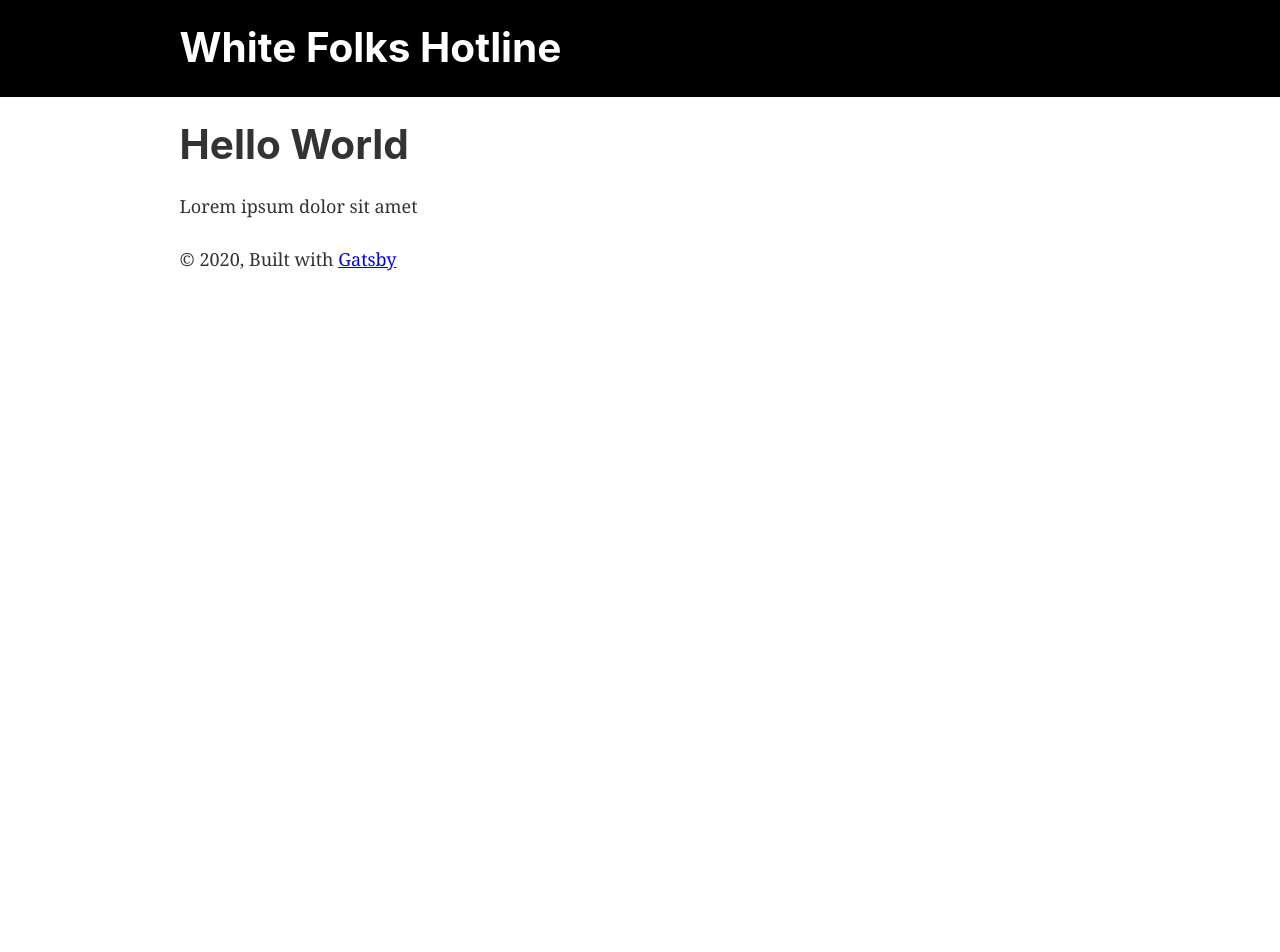
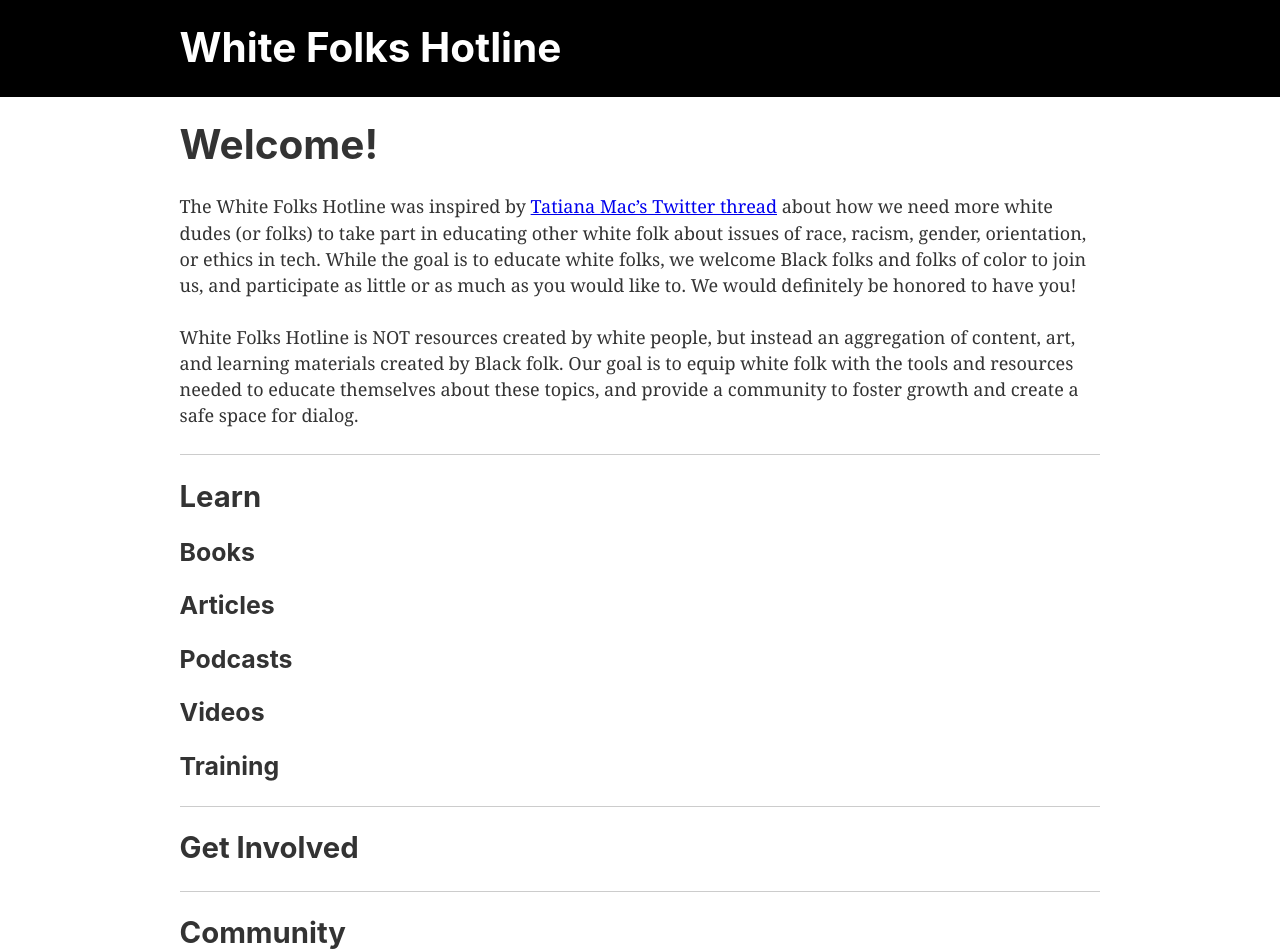
Before and after one commit to kkemple/white-folks-hotline, a Gatsby site: page / in a window 1280 px wide. Shown: the top 952 px of the page. Before the commit the page ends 800 px from the top, so only its background shows below. Built offline with nearby package versions, Linux system fonts and the light colour scheme; Gatsby itself is replaced by a stand-in of ours.

Commit message:
basic structure for index page

```diff
--- a/src/pages/index.js
+++ b/src/pages/index.js
@@ -6,8 +6,43 @@ import SEO from "../components/seo"
 const IndexPage = () => (
   <Layout>
     <SEO title="Home" />
-    <h1>Hello World</h1>
-    <p>Lorem ipsum dolor sit amet</p>
+    <h1>Welcome!</h1>
+    <p>
+      The White Folks Hotline was inspired by{" "}
+      <a href="https://twitter.com/TatianaTMac/status/1267527942843838469?s=20">
+        Tatiana Mac’s Twitter thread
+      </a>{" "}
+      about how we need more white dudes (or folks) to take part in educating
+      other white folk about issues of race, racism, gender, orientation, or
+      ethics in tech. While the goal is to educate white folks, we welcome Black
+      folks and folks of color to join us, and participate as little or as much
+      as you would like to. We would definitely be honored to have you!
+    </p>
+
+    <p>
+      White Folks Hotline is NOT resources created by white people, but instead
+      an aggregation of content, art, and learning materials created by Black
+      folk. Our goal is to equip white folk with the tools and resources needed
+      to educate themselves about these topics, and provide a community to
+      foster growth and create a safe space for dialog.
+    </p>
+
+    <hr />
+
+    <h2>Learn</h2>
+    <h3>Books</h3>
+    <h3>Articles</h3>
+    <h3>Podcasts</h3>
+    <h3>Videos</h3>
+    <h3>Training</h3>
+
+    <hr />
+
+    <h2>Get Involved</h2>
+
+    <hr />
+
+    <h2>Community</h2>
   </Layout>
 )
 
```
